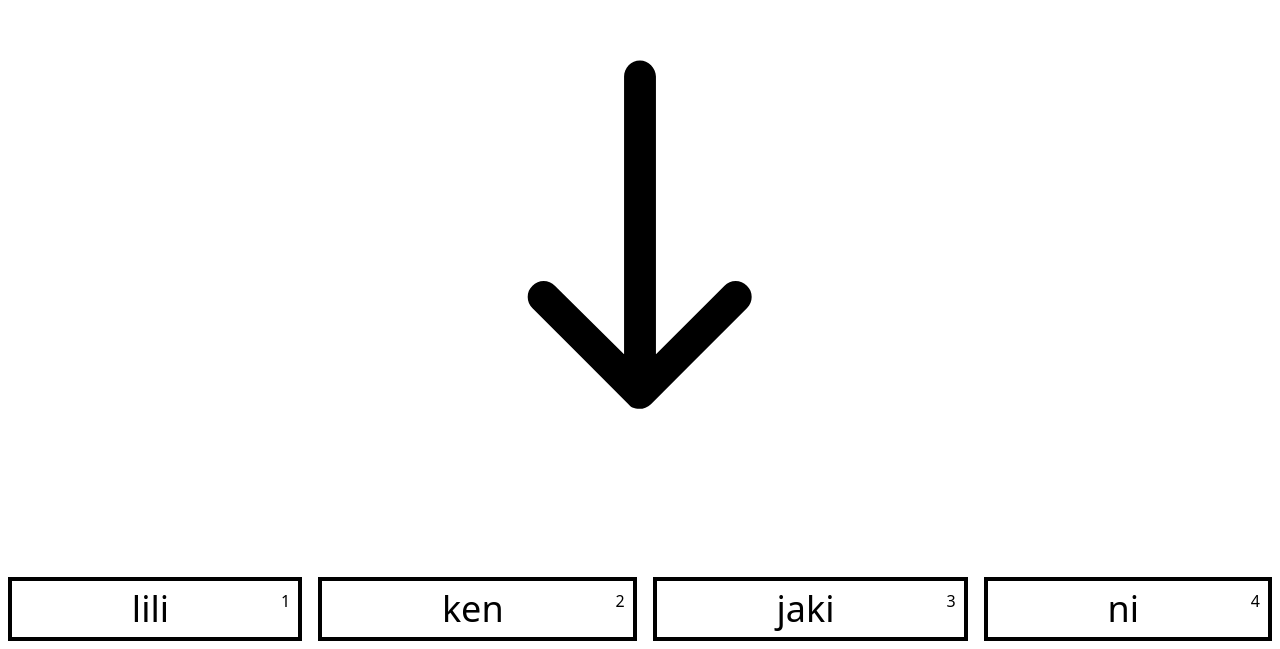
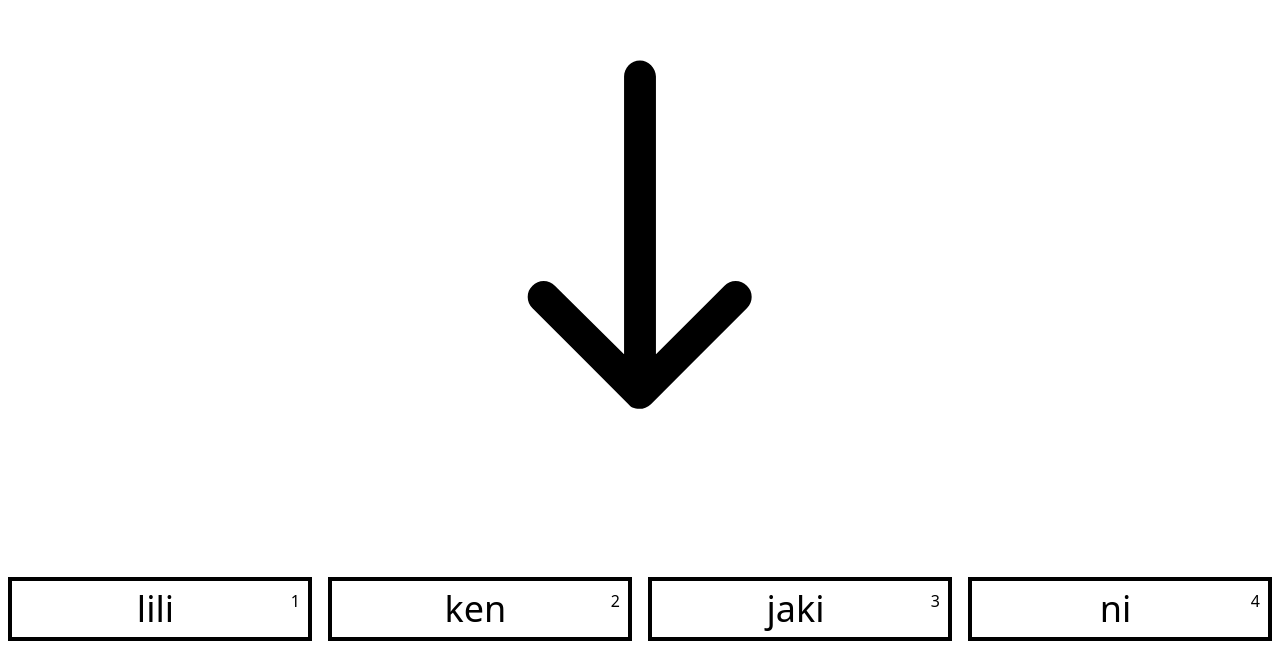
Before and after one commit to jonot-cyber/sitelen-pona-tester, a React (Create React App) app: page / in a window 1280 px wide. Shown: the part 151-800 px from the top of the page. Built offline with nearby package versions, Linux system fonts and the light colour scheme.

Commit message:
Ensure all buttons are the same size

```diff
--- a/src/WordButton.tsx
+++ b/src/WordButton.tsx
@@ -19,7 +19,7 @@ function WordButton(props: { number: number; answer: (word: string) => void; wor
         return () => window.removeEventListener("keypress", keyPressListener)
     })
 
-    return <button className="border-4 border-black dark:border-white grow m-2 flex p-2" onClick={() => props.answer(props.word)}>
+    return <button className="border-4 border-black dark:border-white m-2 flex p-2 flex-1" onClick={() => props.answer(props.word)}>
         <span className="text-center text-4xl grow dark:text-white">{props.word}</span>
         <span className="hidden md:block dark:text-white">{props.number+1}</span>
     </button>;
```
